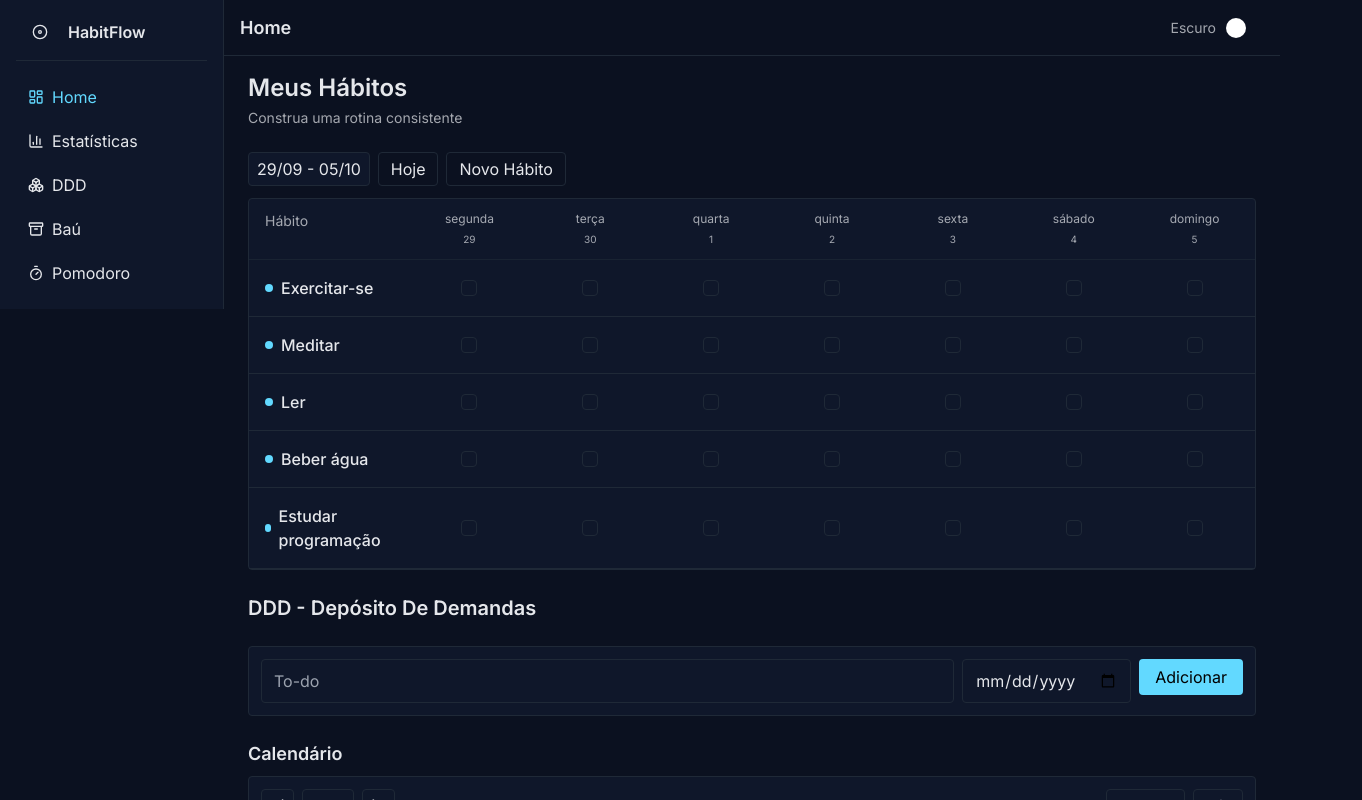
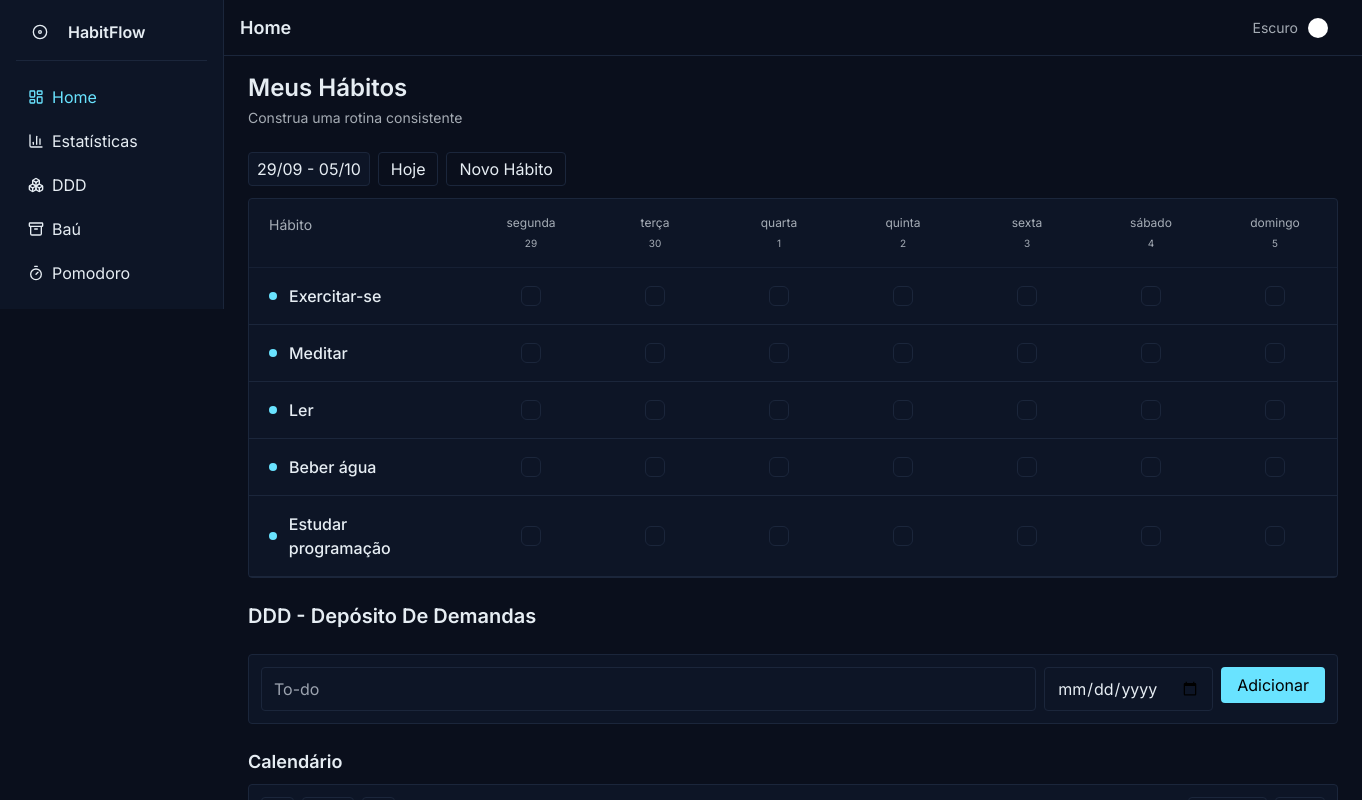
Before and after one commit to BrunoM-Leite/ddd-task-manager, a React (Vite) app: page / in a window 1280 px wide. Both pictures are taken after a click on the button "Novo Hábito". Shown: the top 800 px of the page, 1362 px wide, since content can reach past the window. Built offline with nearby package versions, Linux system fonts and the light colour scheme.

Commit message:
feat(ui): habit grid sizing, check cell, theme tokens

```diff
--- a/package.json
+++ b/package.json
@@ -11,6 +11,7 @@
   "devDependencies": {
     "@types/react": "^19.1.16",
     "@types/react-dom": "^19.1.9",
+    "@vitejs/plugin-react": "^5.0.4",
     "autoprefixer": "^10.4.21",
     "postcss": "^8.5.6",
     "tailwindcss": "^3.4.14",
--- a/postcss.config.json
+++ /dev/null
@@ -1,6 +0,0 @@
-{
-  "plugins": {
-    "tailwindcss": {},
-    "autoprefixer": {}
-  }
-}
--- /dev/null
+++ b/src/components/CheckCell.tsx
@@ -0,0 +1,12 @@
+type Props = { checked: boolean }
+
+export function CheckCell({ checked }: Props) {
+  return (
+    <span
+      className={
+        'inline-block w-5 h-5 rounded-md border transition-colors ' +
+        (checked ? 'bg-emerald-500 border-emerald-500' : 'border-[var(--border)]')
+      }
+    />
+  )
+}
--- a/src/components/HabitBoard.tsx
+++ b/src/components/HabitBoard.tsx
@@ -2,6 +2,7 @@ import { eachDayOfInterval, endOfWeek, format, startOfWeek } from 'date-fns'
 import { ptBR } from 'date-fns/locale'
 import { useHabitsStore } from '../stores/habits.store'
 import { Card } from './ui/Card'
+import { CheckCell } from './CheckCell'
 
 export function HabitBoard() {
   const { items, toggleAtDate, seedDefaults } = useHabitsStore()
@@ -17,17 +18,17 @@ export function HabitBoard() {
         <button onClick={seedDefaults} className="px-3 py-1 rounded border border-[var(--border)] hover:bg-[var(--muted)]/10">Novo Hábito</button>
       </div>
       <Card>
-        <div className="grid grid-cols-[minmax(160px,1fr)_repeat(7,minmax(80px,1fr))]">
-          <div className="px-4 py-3 text-sm opacity-70 border-b border-[var(--border)]">Hábito</div>
+        <div className="grid grid-cols-[minmax(220px,1fr)_repeat(7,124px)]">
+          <div className="px-5 py-4 text-sm opacity-70 border-b border-[var(--border)]">Hábito</div>
           {days.map((d) => (
-            <div key={d.toISOString()} className="px-4 py-3 text-xs opacity-70 text-center border-b border-[var(--border)]">
+            <div key={d.toISOString()} className="px-5 py-4 text-xs opacity-70 text-center border-b border-[var(--border)]">
               {format(d, 'eee', { locale: ptBR })}
               <div className="mt-1 text-[10px]">{format(d, 'd', { locale: ptBR })}</div>
             </div>
           ))}
           {items.map((h) => (
             <>
-              <div key={h.id + '-name'} className="px-4 py-4 border-b border-[var(--border)] flex items-center gap-2 bg-[var(--card)]/60">
+              <div key={h.id + '-name'} className="px-5 py-4 border-b border-[var(--border)] flex items-center gap-3 bg-[var(--card)]/60">
                 <span className="w-2 h-2 rounded-full bg-[var(--primary)]" />
                 <span className="font-medium">{h.title}</span>
               </div>
@@ -37,7 +38,7 @@ export function HabitBoard() {
                   onClick={() => toggleAtDate(h.id, d.toISOString())}
                   className={`border-b border-[var(--border)] flex items-center justify-center py-4 hover:bg-[var(--muted)]/10`}
                 >
-                  <span className={`inline-block w-4 h-4 rounded ${h.history.some((i) => i.slice(0,10) === d.toISOString().slice(0,10)) ? 'bg-emerald-500' : 'border border-[var(--border)]'}`} />
+                  <CheckCell checked={h.history.some((i) => i.slice(0,10) === d.toISOString().slice(0,10))} />
                 </button>
               ))}
             </>
--- a/src/components/PageHeader.tsx
+++ b/src/components/PageHeader.tsx
@@ -1,5 +1,4 @@
-import { ReactNode } from 'react'
-import { Button } from './ui/Button'
+import type { ReactNode } from 'react'
 
 type Props = {
   title: string
--- a/src/styles/themes.css
+++ b/src/styles/themes.css
@@ -1,19 +1,19 @@
 :root.theme-light {
-  --bg: #0b1120;
-  --fg: #e5e7eb;
-  --muted: #111827;
-  --primary: #62d9ff;
-  --card: #0f172a;
-  --border: #1f2937;
-  --shadow: 0 8px 24px rgba(0,0,0,0.35);
+  --bg: #0A0F1C;
+  --fg: #E6EDF3;
+  --muted: #0F172A;
+  --primary: #69E3FF;
+  --card: #0D1526;
+  --border: #1B263B;
+  --shadow: 0 12px 32px rgba(0,0,0,0.45);
 }
 
 :root.theme-dark {
-  --bg: #0b1120;
-  --fg: #e5e7eb;
-  --muted: #111827;
-  --primary: #62d9ff;
-  --card: #0f172a;
-  --border: #1f2937;
-  --shadow: 0 8px 24px rgba(0,0,0,0.45);
+  --bg: #0A0F1C;
+  --fg: #E6EDF3;
+  --muted: #0F172A;
+  --primary: #69E3FF;
+  --card: #0D1526;
+  --border: #1B263B;
+  --shadow: 0 12px 32px rgba(0,0,0,0.55);
 }
--- /dev/null
+++ b/vite.config.ts
@@ -0,0 +1,16 @@
+import { defineConfig } from 'vite'
+import react from '@vitejs/plugin-react'
+
+export default defineConfig({
+  plugins: [react()],
+  server: {
+    port: 5173,
+    strictPort: true,
+    host: 'localhost',
+  },
+  preview: {
+    port: 5173,
+    strictPort: true,
+    host: 'localhost',
+  },
+})
```
Also changed, not shown: 1 other file (tests, documents, lock files or other folders).
